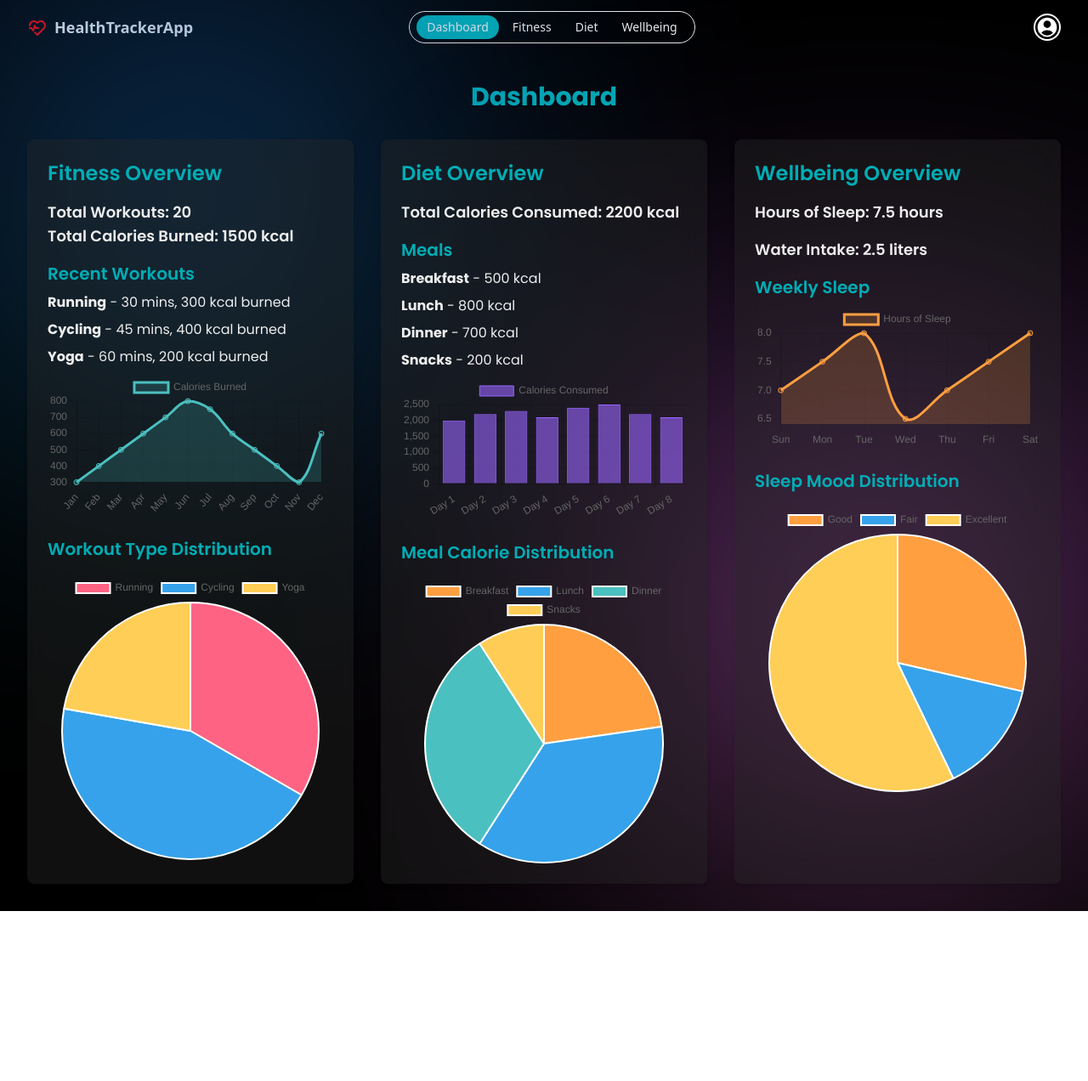
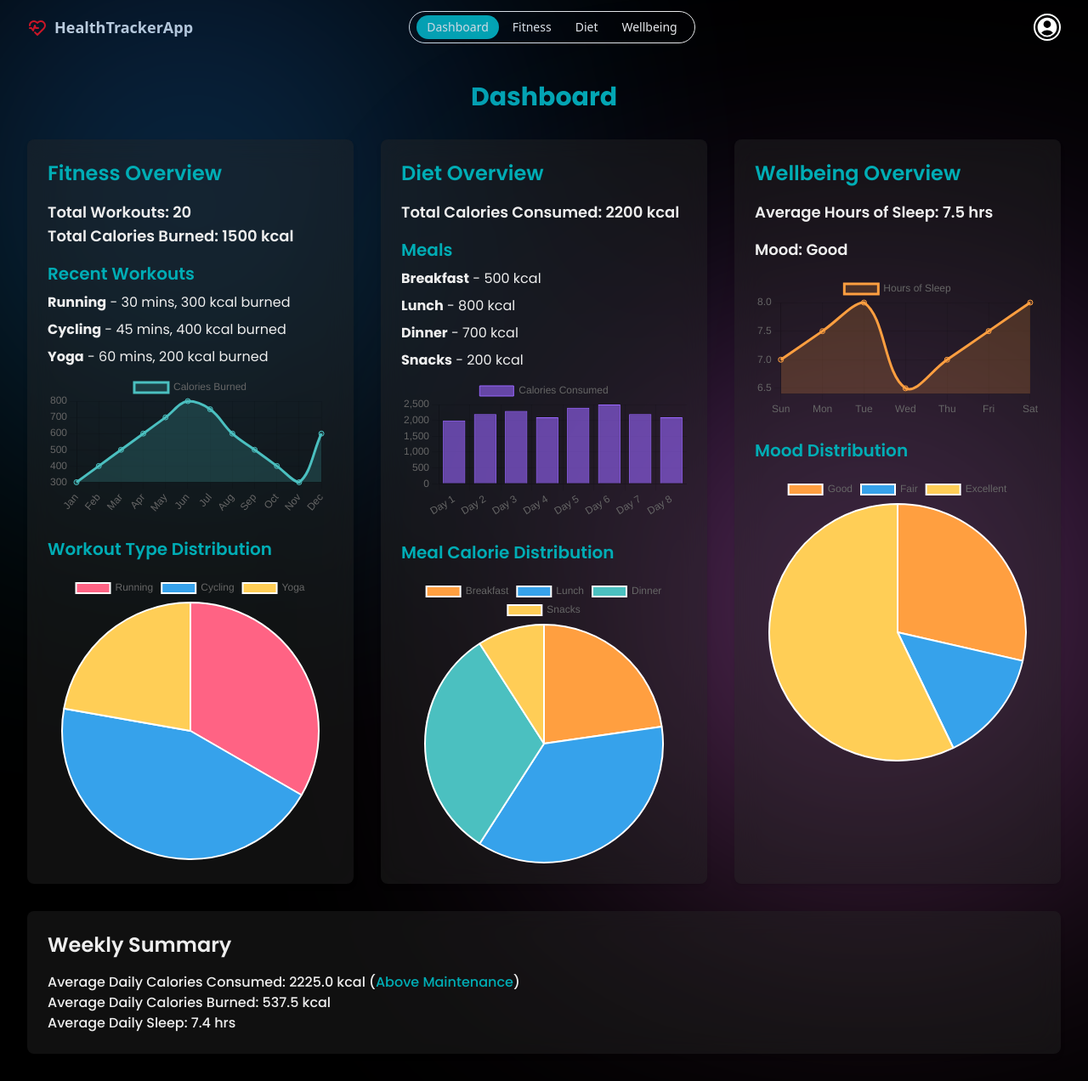
Before and after one commit to silvercen/HealthTrackerFrontEnd, a React (Vite) app: page /dashboard in a window 1280 px wide. Shown: the whole page at 85% size. Before the commit the page ends 1072 px from the top, so only its background shows below. Built offline with nearby package versions, Linux system fonts and the light colour scheme.

Commit message:
weekly report

```diff
--- a/src/components/Dashboard.jsx
+++ b/src/components/Dashboard.jsx
@@ -14,7 +14,6 @@ import {
   ArcElement,
 } from "chart.js";
 
-// Register necessary components for Chart.js
 ChartJS.register(
   CategoryScale,
   LinearScale,
@@ -29,7 +28,6 @@ ChartJS.register(
 );
 
 const Dashboard = () => {
-  // Dummy data
   const fitnessData = {
     totalWorkouts: 20,
     totalCaloriesBurned: 1500,
@@ -40,9 +38,9 @@ const Dashboard = () => {
     ],
     workoutHistory: [
       300, 400, 500, 600, 700, 800, 750, 600, 500, 400, 300, 600,
-    ], // Calories burned over months
-    workoutTypes: ["Running", "Cycling", "Yoga"], // For Pie chart
-    workoutCalories: [300, 400, 200], // Calories burned for each workout type
+    ],
+    workoutTypes: ["Running", "Cycling", "Yoga"],
+    workoutCalories: [300, 400, 200],
   };
 
   const dietData = {
@@ -53,16 +51,16 @@ const Dashboard = () => {
       { meal: "Dinner", calories: 700 },
       { meal: "Snacks", calories: 200 },
     ],
-    dailyCalories: [2000, 2200, 2300, 2100, 2400, 2500, 2200, 2100], // Daily calorie consumption for the last 8 days
+    dailyCalories: [2000, 2200, 2300, 2100, 2400, 2500, 2200, 2100],
     mealLabels: ["Breakfast", "Lunch", "Dinner", "Snacks"],
-    mealCalories: [500, 800, 700, 200], // Calories for each meal type
+    mealCalories: [500, 800, 700, 200],
   };
 
   const wellbeingData = {
     hoursOfSleep: 7.5,
-    waterIntake: 2.5, // Liters
+    waterIntake: 2.5,
     mood: "Good",
-    weeklySleep: [7, 7.5, 8, 6.5, 7, 7.5, 8], // Hours of sleep for the last 7 days
+    weeklySleep: [7, 7.5, 8, 6.5, 7, 7.5, 8],
     sleepMood: [
       "Good",
       "Good",
@@ -71,11 +69,25 @@ const Dashboard = () => {
       "Good",
       "Good",
       "Excellent",
-    ], // Mood for pie chart
-    sleepMoodCounts: [2, 1, 4], // Count of mood types (Good, Fair, Excellent)
+    ],
+    sleepMoodCounts: [2, 1, 4],
   };
 
-  // Fitness Chart: Line Chart for Calories Burned Over Time
+  const maintenanceCalories = 1800;
+
+  const weeklyAverageCaloriesConsumed = (
+    dietData.dailyCalories.reduce((a, b) => a + b, 0) /
+    dietData.dailyCalories.length
+  ).toFixed(1);
+  const weeklyAverageCaloriesBurned = (
+    fitnessData.workoutHistory.reduce((a, b) => a + b, 0) /
+    fitnessData.workoutHistory.length
+  ).toFixed(1);
+  const weeklyAverageSleep = (
+    wellbeingData.weeklySleep.reduce((a, b) => a + b, 0) /
+    wellbeingData.weeklySleep.length
+  ).toFixed(1);
+
   const fitnessChartData = {
     labels: [
       "Jan",
@@ -103,7 +115,6 @@ const Dashboard = () => {
     ],
   };
 
-  // Diet Chart: Bar Chart for Daily Calorie Consumption
   const dietChartData = {
     labels: [
       "Day 1",
@@ -126,7 +137,6 @@ const Dashboard = () => {
     ],
   };
 
-  // Wellbeing Chart: Line Chart for Sleep Hours Over a Week
   const wellbeingChartData = {
     labels: ["Sun", "Mon", "Tue", "Wed", "Thu", "Fri", "Sat"],
     datasets: [
@@ -141,7 +151,6 @@ const Dashboard = () => {
     ],
   };
 
-  // Fitness Pie Chart: Workout Type Distribution
   const fitnessPieChartData = {
     labels: fitnessData.workoutTypes,
     datasets: [
@@ -153,7 +162,6 @@ const Dashboard = () => {
     ],
   };
 
-  // Diet Pie Chart: Meal Calories Distribution
   const dietPieChartData = {
     labels: dietData.mealLabels,
     datasets: [
@@ -165,7 +173,6 @@ const Dashboard = () => {
     ],
   };
 
-  // Wellbeing Pie Chart: Mood Distribution
   const wellbeingPieChartData = {
     labels: ["Good", "Fair", "Excellent"],
     datasets: [
@@ -178,14 +185,14 @@ const Dashboard = () => {
   };
 
   return (
-    <div className="min-h-screen font-poppins  p-8">
+    <div className="min-h-screen font-poppins p-8">
       <h1 className="text-3xl font-bold text-center text-Quaternary mb-8">
         Dashboard
       </h1>
 
       <div className="grid grid-cols-1 md:grid-cols-3 gap-8">
         {/* Fitness Section */}
-        <div className="bg-Grey  bg-opacity-40 backdrop-blur-lg  p-6 rounded-lg shadow-md">
+        <div className="bg-Grey bg-opacity-40 backdrop-blur-lg p-6 rounded-lg shadow-md">
           <h2 className="text-2xl font-semibold text-Quaternary mb-4">
             Fitness Overview
           </h2>
@@ -210,9 +217,7 @@ const Dashboard = () => {
               </li>
             ))}
           </ul>
-          {/* Fitness Line Graph */}
           <Line data={fitnessChartData} options={{ responsive: true }} />
-          {/* Fitness Pie Chart */}
           <h3 className="text-xl font-semibold text-Quaternary mt-6 mb-4">
             Workout Type Distribution
           </h3>
@@ -220,7 +225,7 @@ const Dashboard = () => {
         </div>
 
         {/* Diet Section */}
-        <div className="bg-Grey  bg-opacity-40 backdrop-blur-lg  p-6 rounded-lg shadow-md">
+        <div className="bg-Grey bg-opacity-40 backdrop-blur-lg p-6 rounded-lg shadow-md">
           <h2 className="text-2xl font-semibold text-Quaternary mb-4">
             Diet Overview
           </h2>
@@ -237,9 +242,7 @@ const Dashboard = () => {
               </li>
             ))}
           </ul>
-          {/* Diet Bar Graph */}
           <Bar data={dietChartData} options={{ responsive: true }} />
-          {/* Diet Pie Chart */}
           <h3 className="text-xl font-semibold text-Quaternary mt-6 mb-4">
             Meal Calorie Distribution
           </h3>
@@ -247,27 +250,44 @@ const Dashboard = () => {
         </div>
 
         {/* Wellbeing Section */}
-        <div className="bg-Grey bg-opacity-40 backdrop-blur-lg  p-6 rounded-lg shadow-md">
+        <div className="bg-Grey bg-opacity-40 backdrop-blur-lg p-6 rounded-lg shadow-md">
           <h2 className="text-2xl font-semibold text-Quaternary mb-4">
             Wellbeing Overview
           </h2>
           <p className="font-semibold text-Secondary text-lg mb-4">
-            Hours of Sleep: {wellbeingData.hoursOfSleep} hours
+            Average Hours of Sleep: {wellbeingData.hoursOfSleep} hrs
           </p>
           <p className="font-semibold text-Secondary text-lg mb-4">
-            Water Intake: {wellbeingData.waterIntake} liters
+            Mood: {wellbeingData.mood}
           </p>
-          <h3 className="text-xl font-semibold text-Quaternary mb-2">
-            Weekly Sleep
-          </h3>
-          {/* Wellbeing Line Graph */}
           <Line data={wellbeingChartData} options={{ responsive: true }} />
-          {/* Wellbeing Pie Chart */}
           <h3 className="text-xl font-semibold text-Quaternary mt-6 mb-4">
-            Sleep Mood Distribution
+            Mood Distribution
           </h3>
           <Pie data={wellbeingPieChartData} options={{ responsive: true }} />
         </div>
+      </div>
+
+      {/* Weekly Summary */}
+      <div className="bg-Grey bg-opacity-40 backdrop-blur-lg text-Secondary mt-8 p-6 rounded-lg shadow-md">
+        <h2 className="text-2xl font-semibold mb-4">Weekly Summary</h2>
+        <p className="font-medium">
+          Average Daily Calories Consumed: {weeklyAverageCaloriesConsumed} kcal
+          (
+          <span className="text-Quaternary">
+            {weeklyAverageCaloriesConsumed > maintenanceCalories
+              ? "Above"
+              : "Below"}{" "}
+            Maintenance
+          </span>
+          )
+        </p>
+        <p className="font-medium">
+          Average Daily Calories Burned: {weeklyAverageCaloriesBurned} kcal
+        </p>
+        <p className="font-medium">
+          Average Daily Sleep: {weeklyAverageSleep} hrs
+        </p>
       </div>
     </div>
   );
```
